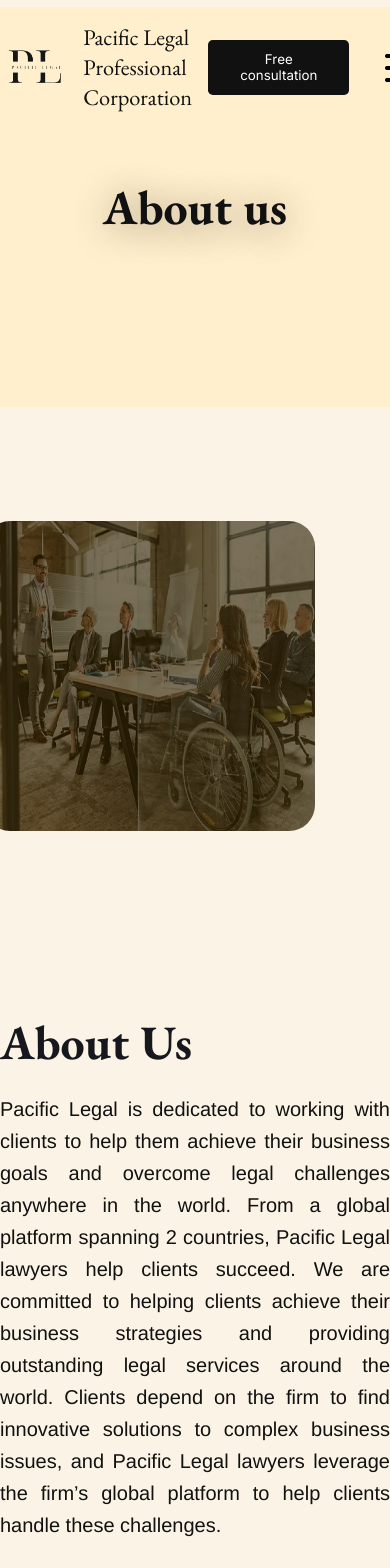
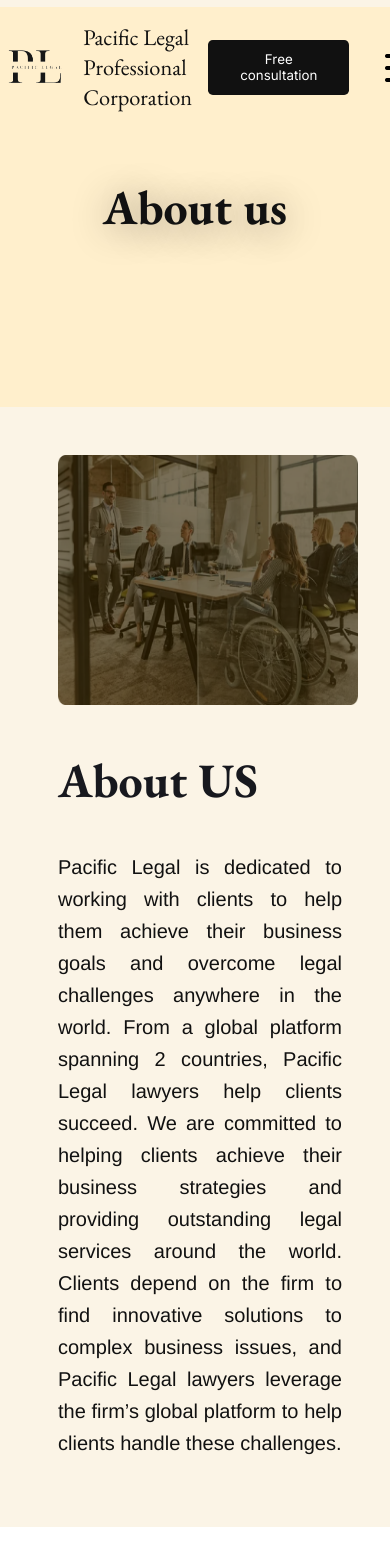
Before and after one commit to Himmu5/pacific-legal, a React (Create React App) app: page /about in a window 390 px wide. Shown: the top 1568 px of the page. Built offline with nearby package versions, Linux system fonts and the light colour scheme; no server answers.

Commit message:
about us bugs fixed

```diff
--- a/src/components/aboutbody.css
+++ b/src/components/aboutbody.css
@@ -1,74 +1,40 @@
 @import url('https://fonts.googleapis.com/css2?family=EB+Garamond:wght@700&display=swap');
 
-.about-body{
-    display: flex;
+
+.About-box{
+    display:flex;
     flex-direction: row;
-    justify-content: center;
-    margin-bottom: 125px;
-}
+    padding:3rem;
 
-@media only screen and (max-width:1200px) {
-    .about-body{
-        display: flex;
-        flex-direction: column;
-        align-items: center;
 
-    }
 
 }
 
-.b1{
-    width: 40%;
+@media only screen and (max-width: 1144px)
+{
+    .About-box{
+        display: flex;
+        flex-direction: column;
+    }
 }
-.b2{
-    width: 40%;
+
+
+.text-box{
+    margin-left: 60px;
+}
+
+
+@media only screen and (max-width: 700px)
+{
+
+.text-box{
+    margin-left: 10px;
 
 }
 
-.a-image{
-   margin-top: 114px;
-width: 465px;
-height: 500px;
-left: 108px;
-top: 570px;
-border-radius: 26px;
 }
-
-@media only screen and (max-width: 850px) {
-    .a-image{
-        margin-top: 114px;
-        width: 405px;
-        height: 370px;
-        margin-left: -81px;
-
-        border-radius: 26px;
-        }
-
-        .a-head{
-            margin-top: 100px;;
-        }
-    }
-
-
-@media only screen and (max-width: 400px) {
-    .a-image{
-
-        width: 331px;
-        height: 310px;
-        margin-left: -91px;
-
-        border-radius: 26px;
-        }
-
-
-    }
-
-
-
-.a-head{
-    margin-top: 180px;
-    margin-bottom: 0px;
-font-family: 'EB Garamond', serif;
+.A-head{
+    font-family: 'EB Garamond', serif;
 font-style: normal;
 font-weight: bold;
 font-size: 48px;
@@ -76,8 +42,7 @@ line-height: 130%;
 
 color: #17181E;
 }
-.a-text{
-
+.A-text{
     font-family: 'Helvetica';
     font-style: normal;
     font-weight: 400;
@@ -85,5 +50,25 @@ color: #17181E;
     line-height: 32px;
     text-align: justify;
     color: #111111;
-    padding-bottom: 20px;
 }
+
+.image{
+    height:500px;
+    width:500px;
+}
+
+@media only screen and (max-width: 700px)
+{
+
+.image{
+    margin-left: 10px;
+
+}
+}
+@media only screen and (max-width: 572px)
+{
+.image{
+    height: 250px;
+    width: 300px;
+}
+}
--- a/src/components/aboutbody.js
+++ b/src/components/aboutbody.js
@@ -5,25 +5,25 @@ import CTAButton from "./CTAButton/CTAButton";
 function AboutBody() {
   return (
     <>
-      <div className="about-body">
-        <div className="b1">
-        <img className="a-image" src={comp3} alt="About-Us-Image" />
+
+      <div className="About-box">
+        <div className="img-box">
+          <img className="image" src = {comp3} alt ='About-Us-image'/>
         </div>
 
-        <div className="b2">
-          <h2 className="a-head">About Us</h2>
-          <p className="a-text">
-            Pacific Legal is dedicated to working with clients to help them
-            achieve their business goals and overcome legal challenges anywhere
-            in the world. From a global platform spanning 2 countries, Pacific
-            Legal lawyers help clients succeed. We are committed to helping
+        <div className="text-box">
+        <h2 className="A-head">About US</h2>
+        <p className="A-text">
+          Pacific Legal is dedicated to working with clients to help them achieve their business
+          goals and overcome legal challenges anywhere in the world. From a global platform spanning
+          2 countries, Pacific Legal lawyers help clients succeed. We are committed to helping
             clients achieve their business strategies and providing outstanding
             legal services around the world. Clients depend on the firm to find
             innovative solutions to complex business issues, and Pacific Legal
             lawyers leverage the firm’s global platform to help clients handle
             these challenges.
-          </p>
-          <div><CTAButton title="Get in touch" /></div>
+        </p>
+
         </div>
       </div>
     </>
```
